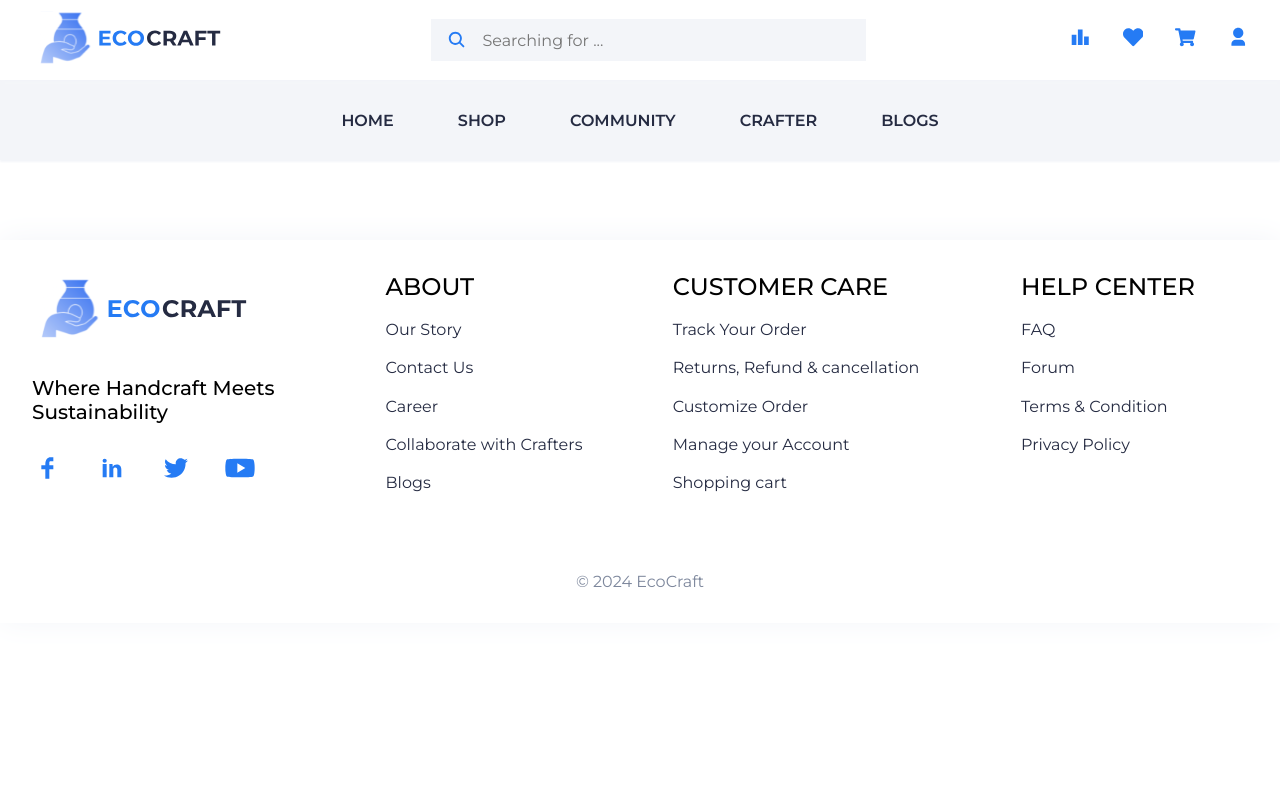
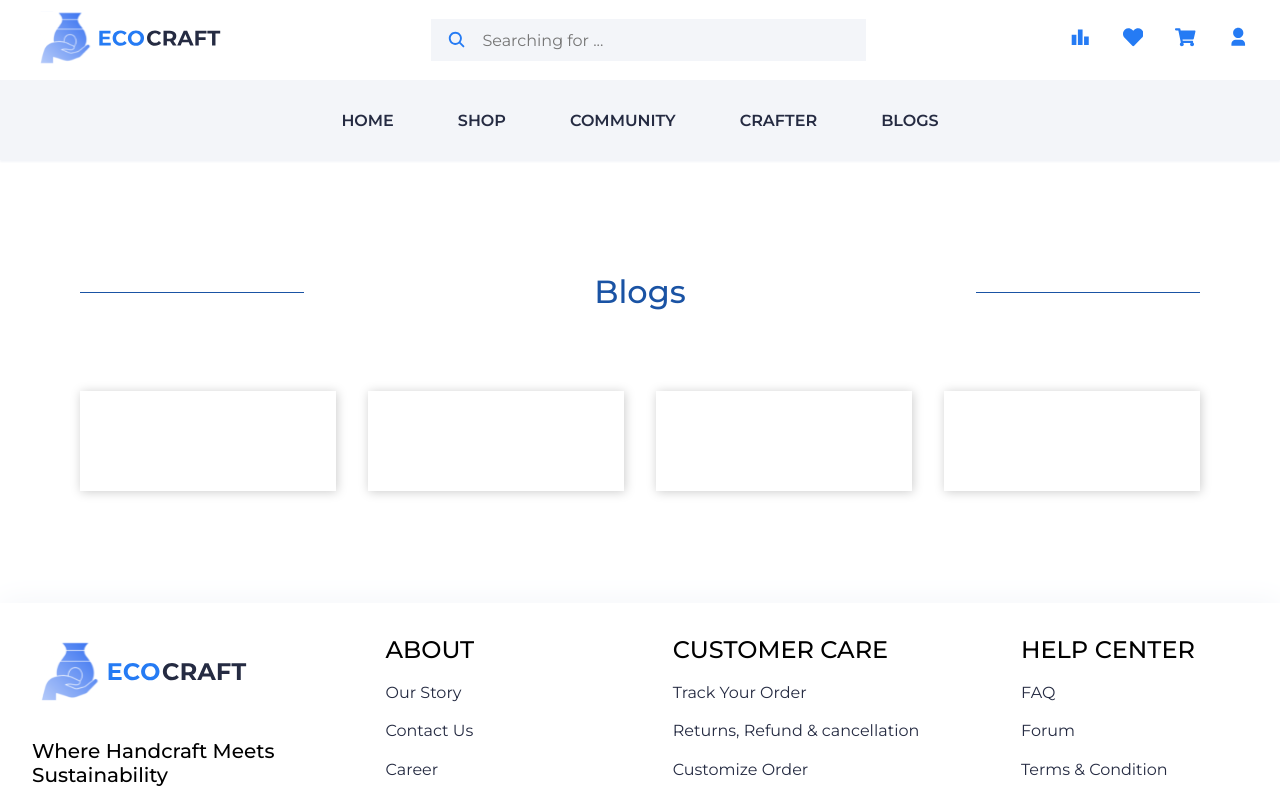
Before and after one commit to lubnafathima/EcoCraft, a React (Vite) app: page /blogs in a window 1280 px wide. Shown: the top 799 px of the page. Built offline with nearby package versions, Linux system fonts and the light colour scheme.

Commit message:
feat: updated Blogs

```diff
--- a/src/pages/Blogs/Blogs.jsx
+++ b/src/pages/Blogs/Blogs.jsx
@@ -1,11 +1,14 @@
 import styles from './Blogs.module.css';
 import Layout from "../Layout/Layout";
+import BlogsComponent from "../../components/BlogsComponent/BlogsComponent";
 
 const Blogs = () => {
   return (
     <div>
       <Layout>
-        <div className={styles.blogs}></div>
+        <div className={styles.blogs}>
+          <BlogsComponent />
+        </div>
       </Layout>
     </div>
   )
```
